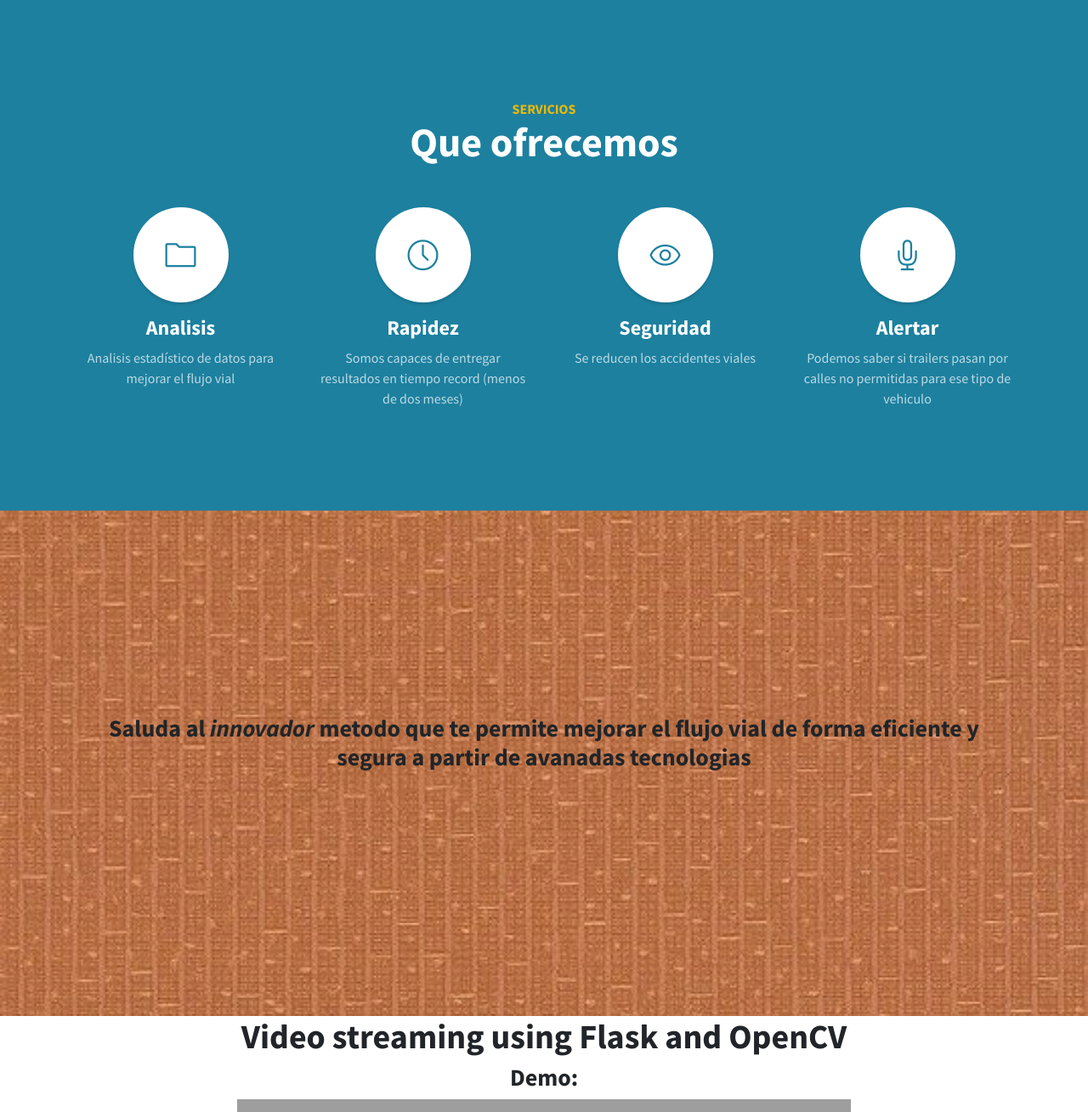
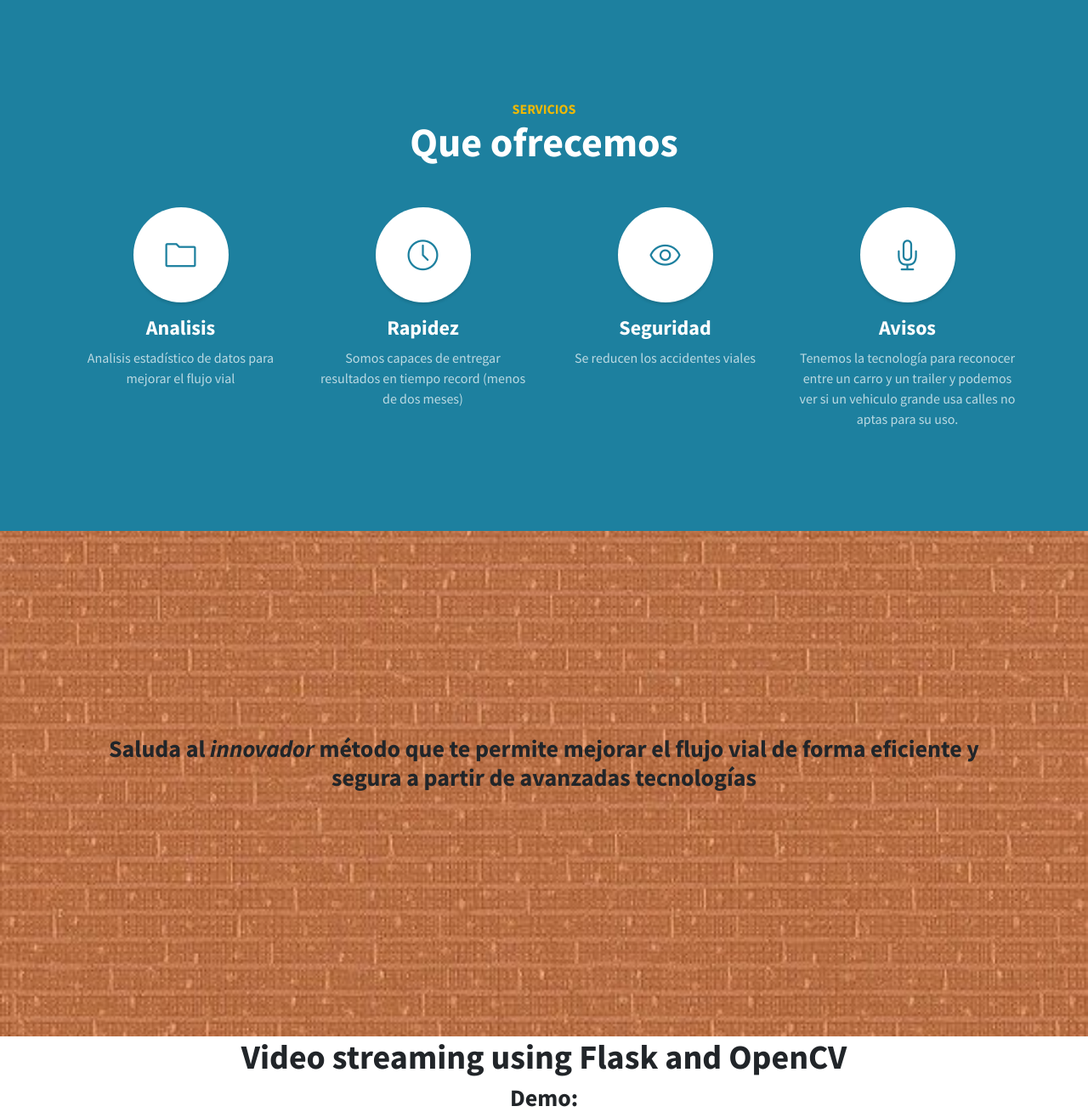
Before and after one commit to AylinPM/guanahacks, a Flask app: page / in a window 1280 px wide. Shown: the part 1291-2600 px from the top of the page at 85% size. Run offline with Flask 2, Linux system fonts and the light colour scheme; some libraries are stand-ins or nearby versions; grey boxes are pictures that could not be loaded.

Commit message:
Third trial w/Heroku.

```diff
--- a/templates/index.html
+++ b/templates/index.html
@@ -95,9 +95,9 @@
               <i class="icon-microphone"></i>
             </span>
             <h4>
-              <strong>Alertar</strong>
+              <strong>Avisos</strong>
             </h4>
-            <p class="text-faded mb-0">Podemos saber si trailers pasan por calles no permitidas para ese tipo de vehiculo</p>
+            <p class="text-faded mb-0">Tenemos la tecnología para reconocer entre un carro y un trailer y podemos ver si un vehiculo grande usa calles no aptas para su uso.</p>
           </div>
         </div>
       </div>
@@ -108,7 +108,7 @@
       <div class="container text-center">
         <h3 class="mx-auto mb-5">Saluda al
           <em>innovador</em>
-          metodo que te permite mejorar el flujo vial de forma eficiente y segura a partir de avanadas tecnologias</h3>
+          método que te permite mejorar el flujo vial de forma eficiente y segura a partir de avanzadas tecnologías</h3>
       </div>
     </section>
 
```
Also changed, not shown: static/img/bg-callout.jpg.
